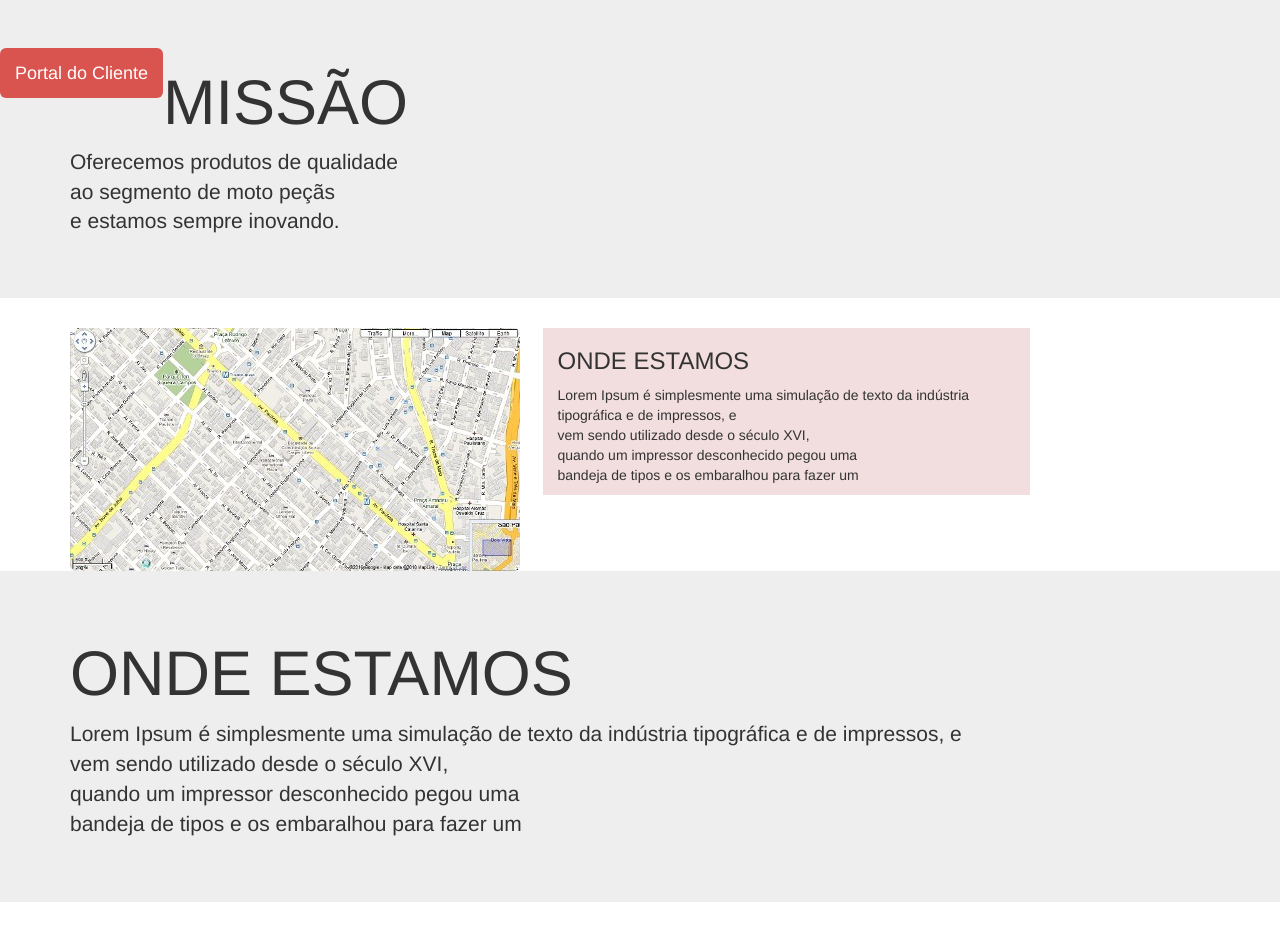
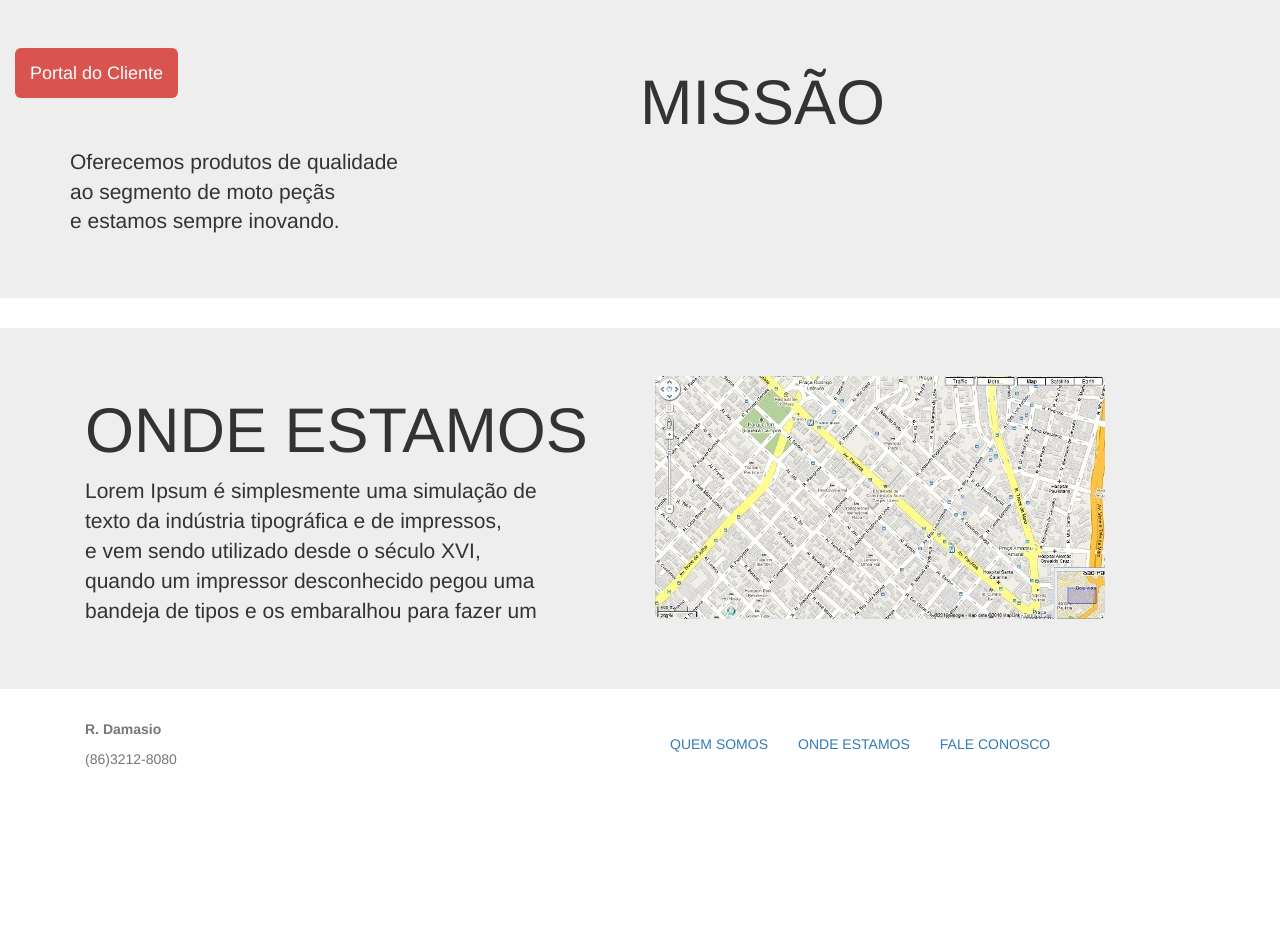
Before and after one commit to mauricioedu/Teste128Bits, a plain HTML site: page index.html in a window 1280 px wide. After the commit the page ends 800 px from the top, so only its background shows below. Drawn offline with nearby package versions, Linux system fonts and the light colour scheme.

Commit message:
segundo commit

```diff
--- a/index.html
+++ b/index.html
@@ -15,40 +15,59 @@
 
 
 
-    <div class="jumbotron bg-inverse">
-      <a class="navbar-brand btn-danger btn-lg pull-sm-right m-r-0 hidden-xs-down" href="#">Portal do Cliente</a>
+    <div class="jumbotron jumbotron-fluid bg-inverse">
+      <div class="col-md-6 col-xl-3 pull-xs-right">
+        <a class="navbar-brand btn-danger btn-lg pull-sm-right m-r-0" href="#">Portal do Cliente</a>
+      </div>
+
       <div class="container text-sm-left p-t-3">
         <h1 class="display-5 text-danger font-weight-bold">MISSÃO</h1>
         <p class="lead">Oferecemos produtos de qualidade <br /> ao segmento de moto peçãs <br /> e estamos sempre inovando. </p>
       </div>
     </div>
 
-    <div class="container p-t-2">
-      <!-- about -->
-      <div class="row">
-        <div class="col-lg-5 text-sm-left push-lg-4">
 
-          <img class="m-b-1 img-fluid img-rounded hidden-xs-down" src="mapa.jpg" alt="mapa">
-        </div>
-        <div class="col-lg-5 pull-lg-4 bg-danger">
-          <h3 class="m-b-2">ONDE ESTAMOS</h3>
-          <p>Lorem Ipsum é simplesmente uma simulação de texto da
-            indústria tipográfica e de impressos, e <br />
+
+    <div class="jumbotron jumbotron-fluid bg-danger m-y-3">
+  <div class="container">
+    <div class="col-md-6 col-xl-5">
+      <h1 class="m-b-2">ONDE ESTAMOS</h1>
+      <p>Lorem Ipsum é simplesmente uma simulação de  <br /> texto da
+      indústria tipográfica e de impressos, <br /> e
       vem sendo utilizado desde o século XVI, <br />
       quando um impressor desconhecido pegou uma <br />
       bandeja de tipos e os embaralhou para fazer um</p>
     </div>
+    <div class="col-md-6 col-xl-5">
+      <img class="img-fluid img-rounded pull-xs-right" src="mapa.jpg" alt="mapa">
+     </div>
    </div>
 </div>
 
-    <div class="jumbotron jumbotron-fluid bg-danger">
+
+
+<div class="row p-y-2 text-muted">
   <div class="container">
-    <h1 class="m-b-2">ONDE ESTAMOS</h1>
-    <p>Lorem Ipsum é simplesmente uma simulação de texto da
-      indústria tipográfica e de impressos, e <br />
-      vem sendo utilizado desde o século XVI, <br />
-      quando um impressor desconhecido pegou uma <br />
-      bandeja de tipos e os embaralhou para fazer um</p>  </div>
+    <div class="col-md-6 col-xl-5">
+      <p><strong>R. Damasio</strong></p>
+      <p>(86)3212-8080</p>
+    </div>
+    <div class="col-md-6 col-xl-5 offset-xl-2">
+
+      <div class="input-group">
+        <ul class="nav navbar-nav">
+          <li class="nav-item">
+            <a class="nav-link" href="#">QUEM SOMOS<span class="sr-only">(current)</span></a>
+          </li>
+          <li class="nav-item">
+            <a class="nav-link" href="#">ONDE ESTAMOS</a>
+          </li>
+          <li class="nav-item">
+            <a class="nav-link" href="#">FALE CONOSCO</a>
+          </li>
+      </div>
+    </div>
+  </div>
   </div>
 
 
```
Lines whose indentation alone changed are shown as unchanged.
